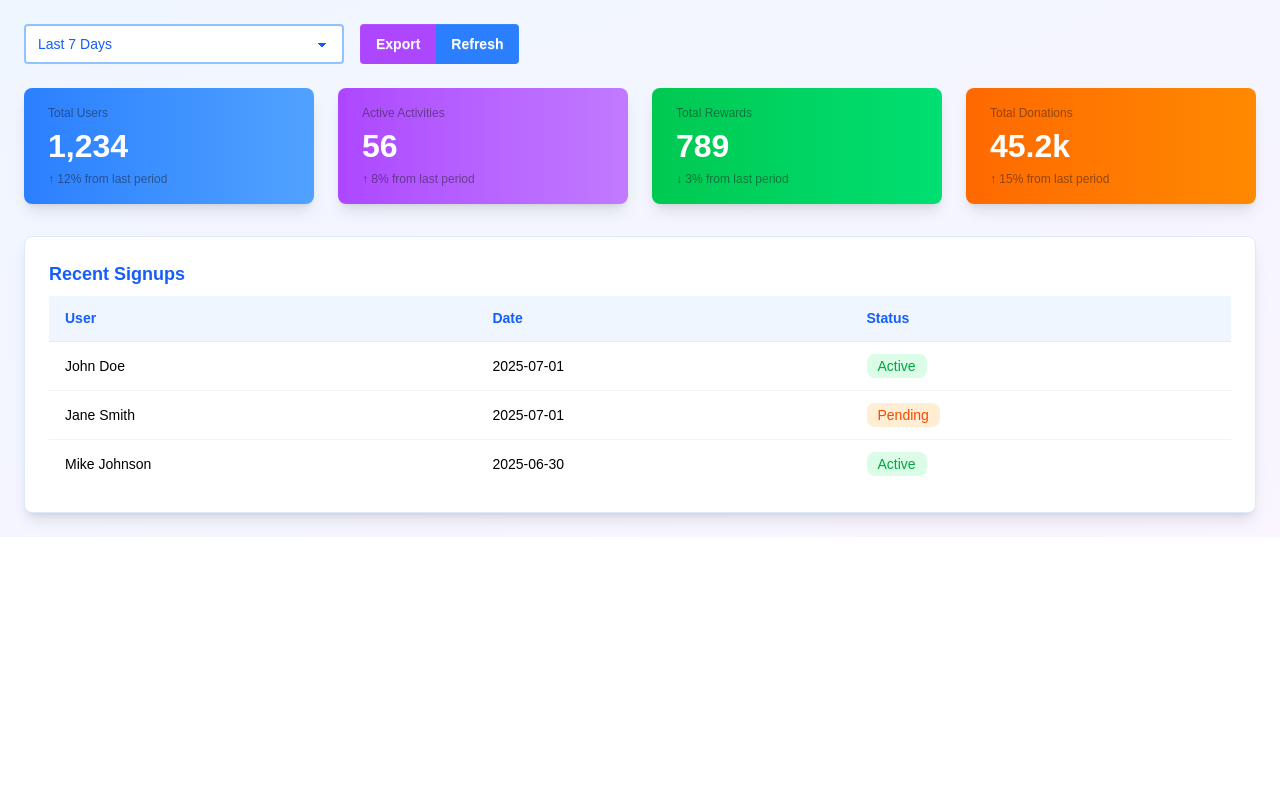
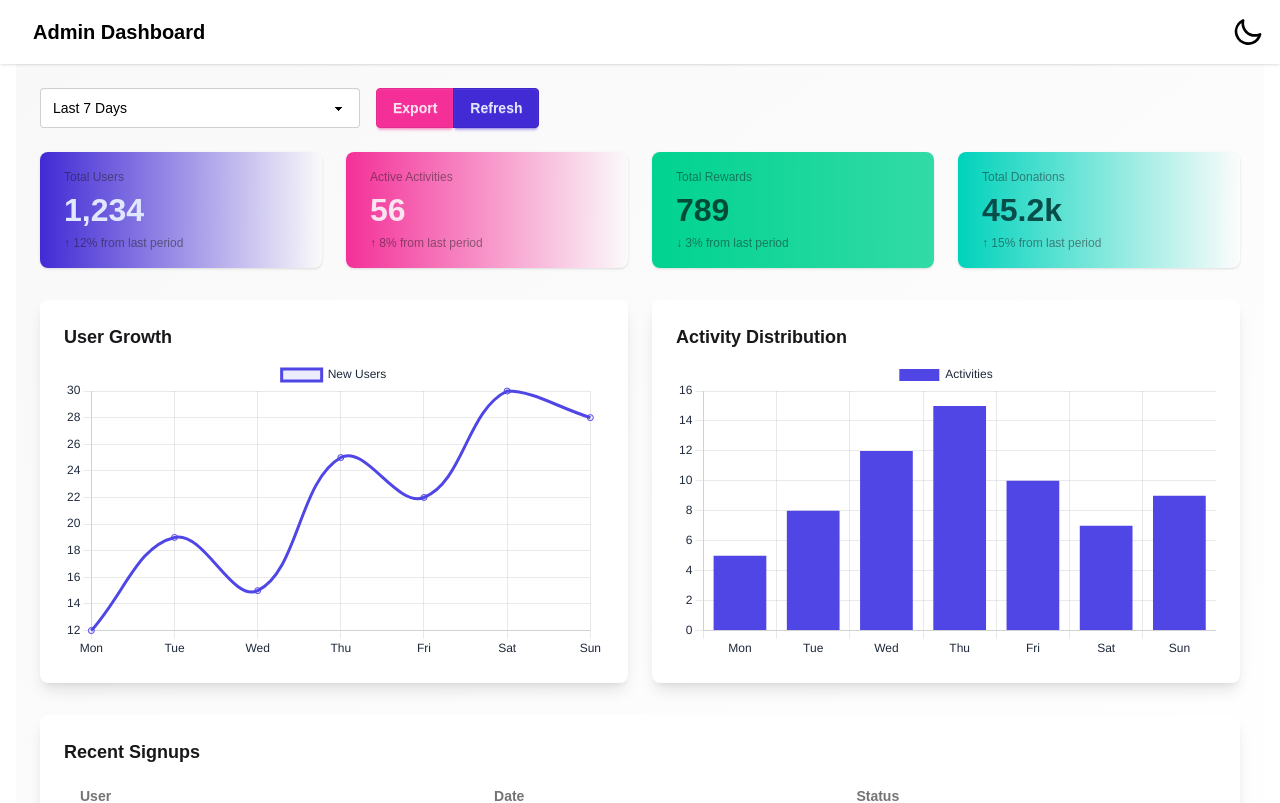
Before and after one commit to hadetan/foodsport-dev, a Next.js app: page /admin/dashboard in a window 1280 px wide. Shown: the top 803 px of the page. Built offline with nearby package versions, Linux system fonts and the light colour scheme.

Commit message:
Used dasiy ui in dashboard

```diff
--- a/package.json
+++ b/package.json
@@ -19,10 +19,12 @@
     "@supabase/supabase-js": "^2.39.0",
     "@tailwindcss/forms": "^0.5.10",
     "@tailwindcss/postcss": "^4.1.11",
+    "chart.js": "^4.5.0",
     "dotenv": "^16.3.1",
     "next": "15.3.4",
     "pg": "^8.16.3",
     "react": "^19.0.0",
+    "react-chartjs-2": "^5.3.0",
     "react-dom": "^19.0.0"
   },
   "devDependencies": {
--- a/src/app/admin/dashboard/page.js
+++ b/src/app/admin/dashboard/page.js
@@ -1,16 +1,138 @@
 "use client";
 
-import React, { useState } from "react";
+import React, { useState, useEffect } from "react";
+import {
+    Chart as ChartJS,
+    CategoryScale,
+    LinearScale,
+    PointElement,
+    LineElement,
+    Title,
+    Tooltip,
+    Legend,
+    BarElement,
+} from "chart.js";
+import { Line, Bar } from "react-chartjs-2";
+
+ChartJS.register(
+    CategoryScale,
+    LinearScale,
+    PointElement,
+    LineElement,
+    BarElement,
+    Title,
+    Tooltip,
+    Legend
+);
 
 const DashboardPage = () => {
     const [dateRange, setDateRange] = useState("7d");
+    const [loading, setLoading] = useState(false);
+    const [data, setData] = useState(null);
+    const [theme, setTheme] = useState("light");
+
+    useEffect(() => {
+        const isDark =
+            document.documentElement.getAttribute("data-theme") === "dark";
+        setTheme(isDark ? "dark" : "light");
+
+        const observer = new MutationObserver((mutations) => {
+            mutations.forEach((mutation) => {
+                if (mutation.attributeName === "data-theme") {
+                    const newTheme =
+                        document.documentElement.getAttribute("data-theme");
+                    setTheme(newTheme);
+                }
+            });
+        });
+
+        observer.observe(document.documentElement, {
+            attributes: true,
+            attributeFilter: ["data-theme"],
+        });
+
+        return () => observer.disconnect();
+    }, []);
+
+    const chartTextColor = theme === "dark" ? "#e2e8f0" : "#1e293b";
+
+    const userChartData = {
+        labels: ["Mon", "Tue", "Wed", "Thu", "Fri", "Sat", "Sun"],
+        datasets: [
+            {
+                label: "New Users",
+                data: [12, 19, 15, 25, 22, 30, 28],
+                borderColor: theme === "dark" ? "#818cf8" : "#4f46e5",
+                backgroundColor:
+                    theme === "dark"
+                        ? "rgba(129, 140, 248, 0.1)"
+                        : "rgba(79, 70, 229, 0.1)",
+                tension: 0.4,
+            },
+        ],
+    };
+
+    const activityChartData = {
+        labels: ["Mon", "Tue", "Wed", "Thu", "Fri", "Sat", "Sun"],
+        datasets: [
+            {
+                label: "Activities",
+                data: [5, 8, 12, 15, 10, 7, 9],
+                backgroundColor: theme === "dark" ? "#818cf8" : "#4f46e5",
+            },
+        ],
+    };
+
+    const chartOptions = {
+        responsive: true,
+        maintainAspectRatio: false,
+        plugins: {
+            legend: {
+                position: "top",
+                labels: {
+                    color: chartTextColor,
+                },
+            },
+        },
+        scales: {
+            x: {
+                grid: {
+                    color:
+                        theme === "dark"
+                            ? "rgba(226, 232, 240, 0.1)"
+                            : "rgba(30, 41, 59, 0.1)",
+                },
+                ticks: {
+                    color: chartTextColor,
+                },
+            },
+            y: {
+                grid: {
+                    color:
+                        theme === "dark"
+                            ? "rgba(226, 232, 240, 0.1)"
+                            : "rgba(30, 41, 59, 0.1)",
+                },
+                ticks: {
+                    color: chartTextColor,
+                },
+            },
+        },
+    };
+
+    const handleRefresh = async () => {
+        setLoading(true);
+        // TODO: Implement API call
+        await new Promise((resolve) => setTimeout(resolve, 1000));
+        setLoading(false);
+    };
 
     return (
-        <div className="p-6 bg-gradient-to-br from-blue-50 to-purple-50">
+        <div className="p-4 lg:p-6 bg-gradient-to-br from-base-200 to-base-100">
             {/* Filters */}
             <div className="flex flex-wrap gap-4 mb-6">
                 <select
-                    className="select bg-white border-2 border-blue-300 text-blue-600 w-full max-w-xs focus:border-blue-500"
+                    className="select select-bordered w-full max-w-xs"
                     value={dateRange}
                     onChange={(e) => setDateRange(e.target.value)}
                 >
@@ -19,19 +141,25 @@ const DashboardPage = () => {
                     <option value="30d">Last 30 Days</option>
                 </select>
                 <div className="join">
-                    <button className="btn join-item bg-purple-500 hover:bg-purple-600 border-0 text-white">
+                    <button className="btn join-item btn-secondary">
                         Export
                     </button>
-                    <button className="btn join-item bg-blue-500 hover:bg-blue-600 border-0 text-white">
-                        Refresh
+                    <button
+                        className={`btn join-item btn-primary ${
+                            loading ? "loading" : ""
+                        }`}
+                        onClick={handleRefresh}
+                        disabled={loading}
+                    >
+                        {loading ? "Refreshing..." : "Refresh"}
                     </button>
                 </div>
             </div>
 
             {/* Stats Grid */}
-            <div className="grid grid-cols-1 md:grid-cols-2 lg:grid-cols-4 gap-6 mb-8">
-                <div className="stats bg-gradient-to-r from-blue-500 to-blue-400 text-white shadow-lg">
-                    <div className="stat">
+            <div className="grid grid-cols-1 md:grid-cols-2 lg:grid-cols-4 gap-4 lg:gap-6 mb-8">
+                <div className="stats shadow">
+                    <div className="stat bg-gradient-to-r from-primary to-primary-focus text-primary-content">
                         <div className="stat-title opacity-80">Total Users</div>
                         <div className="stat-value">1,234</div>
                         <div className="stat-desc opacity-80">
@@ -40,8 +168,8 @@ const DashboardPage = () => {
                     </div>
                 </div>
 
-                <div className="stats bg-gradient-to-r from-purple-500 to-purple-400 text-white shadow-lg">
-                    <div className="stat">
+                <div className="stats shadow">
+                    <div className="stat bg-gradient-to-r from-secondary to-secondary-focus text-secondary-content">
                         <div className="stat-title opacity-80">
                             Active Activities
                         </div>
@@ -52,8 +180,8 @@ const DashboardPage = () => {
                     </div>
                 </div>
 
-                <div className="stats bg-gradient-to-r from-green-500 to-green-400 text-white shadow-lg">
-                    <div className="stat">
+                <div className="stats shadow">
+                    <div className="stat bg-gradient-to-r from-success to-success/80 text-success-content">
                         <div className="stat-title opacity-80">
                             Total Rewards
                         </div>
@@ -64,8 +192,8 @@ const DashboardPage = () => {
                     </div>
                 </div>
 
-                <div className="stats bg-gradient-to-r from-orange-500 to-orange-400 text-white shadow-lg">
-                    <div className="stat">
+                <div className="stats shadow">
+                    <div className="stat bg-gradient-to-r from-accent to-accent-focus text-accent-content">
                         <div className="stat-title opacity-80">
                             Total Donations
                         </div>
@@ -77,43 +205,73 @@ const DashboardPage = () => {
                 </div>
             </div>
 
+            {/* Charts Grid */}
+            <div className="grid grid-cols-1 lg:grid-cols-2 gap-6 mb-8">
+                <div className="card bg-base-100 shadow-lg">
+                    <div className="card-body">
+                        <h3 className="card-title text-base-content">
+                            User Growth
+                        </h3>
+                        <div className="h-[300px]">
+                            <Line data={userChartData} options={chartOptions} />
+                        </div>
+                    </div>
+                </div>
+
+                <div className="card bg-base-100 shadow-lg">
+                    <div className="card-body">
+                        <h3 className="card-title text-base-content">
+                            Activity Distribution
+                        </h3>
+                        <div className="h-[300px]">
+                            <Bar
+                                data={activityChartData}
+                                options={chartOptions}
+                            />
+                        </div>
+                    </div>
+                </div>
+            </div>
+
             {/* Recent Signups Table */}
-            <div className="card bg-white shadow-lg border border-blue-100">
+            <div className="card bg-base-100 shadow-lg">
                 <div className="card-body">
-                    <h2 className="card-title text-blue-600">Recent Signups</h2>
+                    <h2 className="card-title text-base-content">
+                        Recent Signups
+                    </h2>
                     <div className="overflow-x-auto">
-                        <table className="table">
+                        <table className="table table-zebra w-full">
                             <thead>
-                                <tr className="bg-blue-50">
-                                    <th className="text-blue-600">User</th>
-                                    <th className="text-blue-600">Date</th>
-                                    <th className="text-blue-600">Status</th>
+                                <tr>
+                                    <th>User</th>
+                                    <th>Date</th>
+                                    <th>Status</th>
                                 </tr>
                             </thead>
                             <tbody>
-                                <tr className="hover:bg-blue-50">
+                                <tr>
                                     <td>John Doe</td>
                                     <td>2025-07-01</td>
                                     <td>
-                                        <div className="badge bg-green-100 text-green-600 border-0">
+                                        <div className="badge badge-success gap-2">
                                             Active
                                         </div>
                                     </td>
                                 </tr>
-                                <tr className="hover:bg-blue-50">
+                                <tr>
                                     <td>Jane Smith</td>
                                     <td>2025-07-01</td>
                                     <td>
-                                        <div className="badge bg-orange-100 text-orange-600 border-0">
+                                        <div className="badge badge-warning gap-2">
                                             Pending
                                         </div>
                                     </td>
                                 </tr>
-                                <tr className="hover:bg-blue-50">
+                                <tr>
                                     <td>Mike Johnson</td>
                                     <td>2025-06-30</td>
                                     <td>
-                                        <div className="badge bg-green-100 text-green-600 border-0">
+                                        <div className="badge badge-success gap-2">
                                             Active
                                         </div>
                                     </td>
--- a/src/app/admin/layout.js
+++ b/src/app/admin/layout.js
@@ -1,13 +1,39 @@
-
-
 export default function RootLayout({ children }) {
-  return (
-    <html lang="en">
-      <body>
-        {/* <Header />
-        <Hero /> */}
-        {children}
-      </body>
-    </html>
-  );
+    return (
+        <html lang="en" data-theme="light" className="light">
+            <body className="min-h-screen bg-base-100">
+                <div className="navbar bg-base-100 shadow-sm px-4">
+                    <div className="flex-1">
+                        <a className="btn btn-ghost normal-case text-xl">
+                            Admin Dashboard
+                        </a>
+                    </div>
+                    <div className="flex-none">
+                        <label className="swap swap-rotate">
+                            <input
+                                type="checkbox"
+                                className="theme-controller"
+                                value="dark"
+                            />
+                            <svg
+                                className="swap-on fill-current w-8 h-8"
+                                xmlns="http://www.w3.org/2000/svg"
+                                viewBox="0 0 24 24"
+                            >
+                                <path d="M5.64,17l-.71.71a1,1,0,0,0,0,1.41,1,1,0,0,0,1.41,0l.71-.71A1,1,0,0,0,5.64,17ZM5,12a1,1,0,0,0-1-1H3a1,1,0,0,0,0,2H4A1,1,0,0,0,5,12Zm7-7a1,1,0,0,0,1-1V3a1,1,0,0,0-2,0V4A1,1,0,0,0,12,5ZM5.64,7.05a1,1,0,0,0,.7.29,1,1,0,0,0,.71-.29,1,1,0,0,0,0-1.41l-.71-.71A1,1,0,0,0,4.93,6.34Zm12,.29a1,1,0,0,0,.7-.29l.71-.71a1,1,0,1,0-1.41-1.41L17,5.64a1,1,0,0,0,0,1.41A1,1,0,0,0,17.66,7.34ZM21,11H20a1,1,0,0,0,0,2h1a1,1,0,0,0,0-2Zm-9,8a1,1,0,0,0-1,1v1a1,1,0,0,0,2,0V20A1,1,0,0,0,12,19ZM18.36,17A1,1,0,0,0,17,18.36l.71.71a1,1,0,0,0,1.41,0,1,1,0,0,0,0-1.41ZM12,6.5A5.5,5.5,0,1,0,17.5,12,5.51,5.51,0,0,0,12,6.5Zm0,9A3.5,3.5,0,1,1,15.5,12,3.5,3.5,0,0,1,12,15.5Z" />
+                            </svg>
+                            <svg
+                                className="swap-off fill-current w-8 h-8"
+                                xmlns="http://www.w3.org/2000/svg"
+                                viewBox="0 0 24 24"
+                            >
+                                <path d="M21.64,13a1,1,0,0,0-1.05-.14,8.05,8.05,0,0,1-3.37.73A8.15,8.15,0,0,1,9.08,5.49a8.59,8.59,0,0,1,.25-2A1,1,0,0,0,8,2.36,10.14,10.14,0,1,0,22,14.05,1,1,0,0,0,21.64,13Zm-9.5,6.69A8.14,8.14,0,0,1,7.08,5.22v.27A10.15,10.15,0,0,0,17.22,15.63a9.79,9.79,0,0,0,2.1-.22A8.11,8.11,0,0,1,12.14,19.73Z" />
+                            </svg>
+                        </label>
+                    </div>
+                </div>
+                <main className="container mx-auto px-4">{children}</main>
+            </body>
+        </html>
+    );
 }
--- a/tailwind.config.js
+++ b/tailwind.config.js
@@ -5,45 +5,58 @@ module.exports = {
         "./src/components/**/*.{js,ts,jsx,tsx,mdx}",
         "./src/app/**/*.{js,ts,jsx,tsx,mdx}",
     ],
+    darkMode: ["class", "[data-theme='dark']"],
     theme: {
         extend: {
             colors: {
-          primary: '#4f46e5',
-          'primary-focus': '#4338ca',
-          secondary: '#f97316',
-          'secondary-focus': '#ea580c',
-          accent: '#14b8a6',
-          'accent-focus': '#0d9488',
+                primary: "#4f46e5",
+                "primary-focus": "#4338ca",
+                secondary: "#f97316",
+                "secondary-focus": "#ea580c",
+                accent: "#14b8a6",
+                "accent-focus": "#0d9488",
             },
             fontFamily: {
-          sans: ['var(--font-geist-sans)', 'sans-serif'],
-          mono: ['var(--font-geist-mono)', 'monospace'],
+                sans: ["var(--font-geist-sans)", "sans-serif"],
+                mono: ["var(--font-geist-mono)", "monospace"],
             },
         },
     },
-    plugins: [
-      require('daisyui')
-    ],
+    plugins: [require("daisyui")],
     daisyui: {
         themes: [
             {
                 light: {
-            "primary": "#4f46e5",
-            "secondary": "#f97316",
-            "accent": "#14b8a6",
-            "neutral": "#2a323c",
+                    primary: "#4f46e5",
+                    secondary: "#f97316",
+                    accent: "#14b8a6",
+                    neutral: "#2a323c",
                     "base-100": "#ffffff",
                     "base-200": "#f9fafb",
                     "base-300": "#f3f4f6",
-            "info": "#3b82f6",
-            "success": "#22c55e",
-            "warning": "#f59e0b",
-            "error": "#ef4444",
-          }
-        }
+                    info: "#3b82f6",
+                    success: "#22c55e",
+                    warning: "#f59e0b",
+                    error: "#ef4444",
+                },
+                dark: {
+                    primary: "#818cf8",
+                    secondary: "#fb923c",
+                    accent: "#2dd4bf",
+                    neutral: "#1f2937",
+                    "base-100": "#1e293b",
+                    "base-200": "#0f172a",
+                    "base-300": "#020617",
+                    info: "#60a5fa",
+                    success: "#4ade80",
+                    warning: "#fbbf24",
+                    error: "#f87171",
+                },
+            },
         ],
+        darkTheme: "dark",
         base: true,
         styled: true,
         utils: true,
     },
-  }
+};
```
Also changed, not shown: src/app/admin/error/403/page.js (added, +20 -0 lines), src/app/admin/error/404/page.js (added, +19 -0 lines), src/app/admin/error/500/page.js (added, +25 -0 lines), 2 other files (tests, documents, lock files or other folders). Lines whose indentation alone changed are shown as unchanged.
